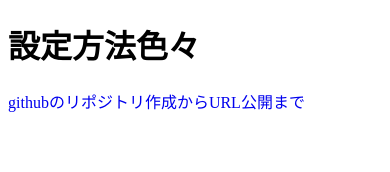
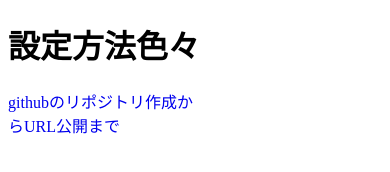
Before and after one commit to michirugv/michirugv, a plain HTML site: page index.html in a window 390 px wide. Drawn offline with Linux system fonts and the light colour scheme.

Commit message:
Update stylesheet.css

```diff
--- a/stylesheet/stylesheet.css
+++ b/stylesheet/stylesheet.css
@@ -1,3 +1,9 @@
 a {
   text-decoration: none;
 }
+
+@media (max-width: 670px) {
+  body{
+    width: 200px;
+  }
+}
```
